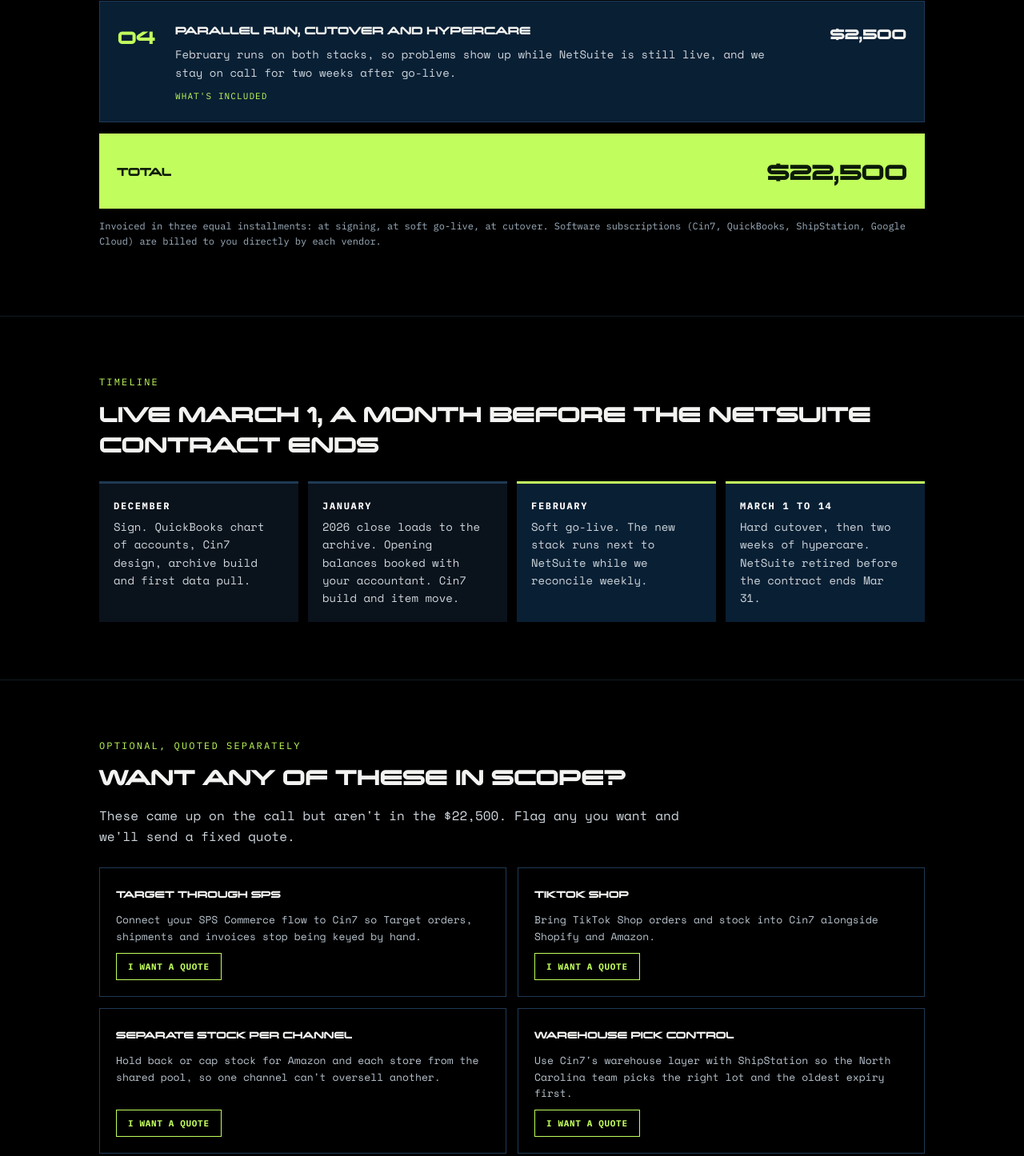
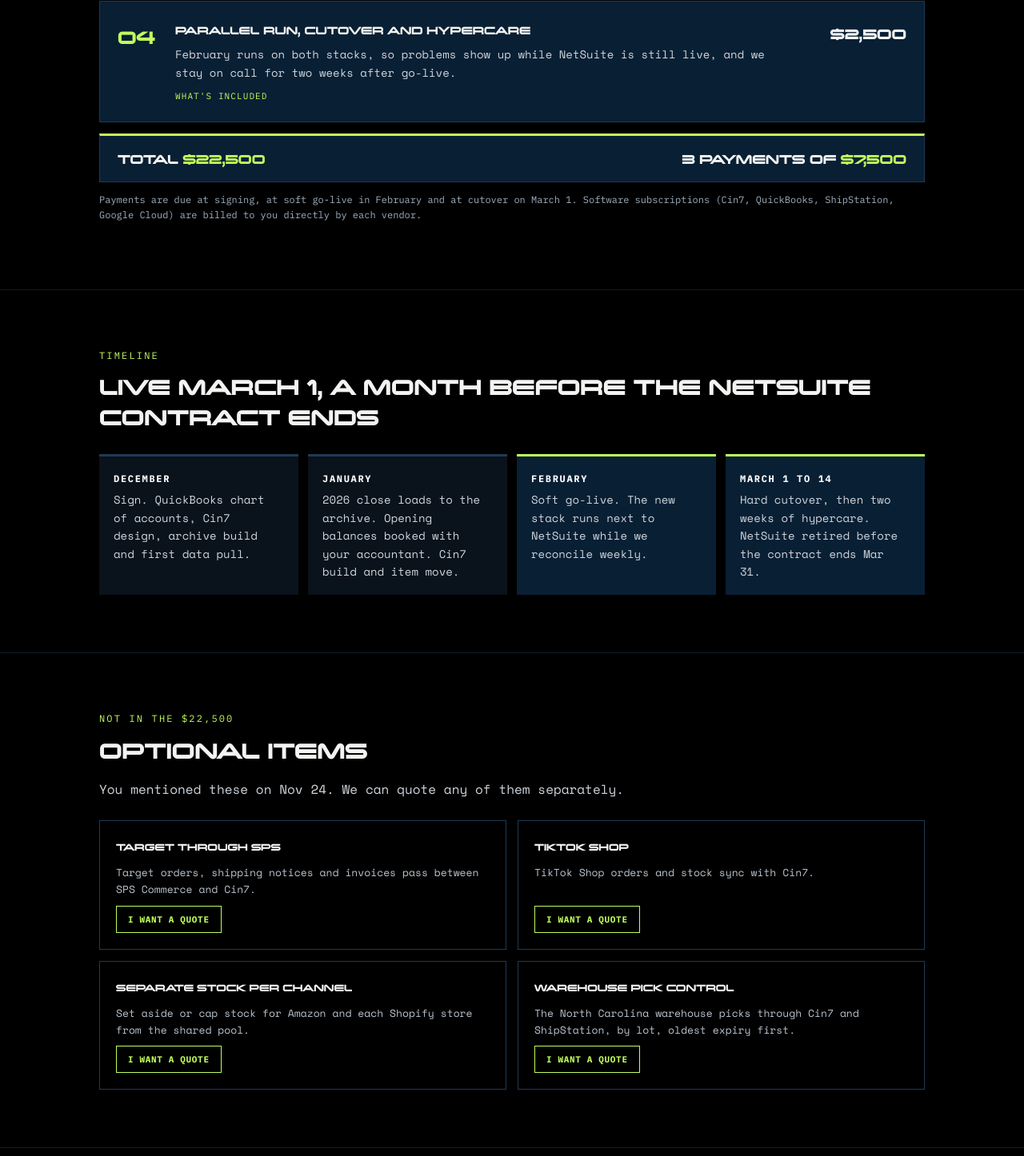
Before and after one commit to AceForce-Group/aceforce.group, a plain HTML site: page preview/suki-ce38d6/index.html in a window 1280 px wide. Shown: the part 3402-4848 px from the top of the page at 80% size. Drawn offline with nearby package versions, Linux system fonts and the light colour scheme; no server answers.

Commit message:
Suki proposal: smaller total with payment line, plainer optional items
Co-Authored-By: Claude Opus 5.5 <noreply@anthropic.com>
Claude-Session: https://claude.ai/code/session_01WjkbAuqjFWYJwU1CpJSb85

```diff
--- a/preview/suki-ce38d6/index.html
+++ b/preview/suki-ce38d6/index.html
@@ -73,9 +73,9 @@ p.lead{color:#cfd6dc;max-width:760px;font-size:16px}
 .part.open ul{display:block}
 .part .more{font-family:"IBM Plex Mono",monospace;font-size:11px;color:var(--lime);letter-spacing:.1em;text-transform:uppercase;margin-top:10px;display:block}
 .part.open .more{display:none}
-.total{display:flex;justify-content:space-between;align-items:center;background:var(--lime);color:#0b1a08;padding:20px 22px}
-.total .d{font-size:18px}
-.total .n{font-family:'Changeling Neo','Michroma',sans-serif;font-size:34px}
+.total{display:flex;justify-content:space-between;align-items:baseline;flex-wrap:wrap;gap:8px 24px;background:var(--navy);border:1px solid var(--line);border-top:3px solid var(--lime);padding:16px 22px}
+.total .t{font-family:'Changeling Neo','Michroma',sans-serif;font-size:20px;text-transform:uppercase}
+.total .t b{color:var(--lime);font-weight:inherit}
 .small{font-family:"IBM Plex Mono",monospace;font-size:12px;color:var(--mute);margin-top:12px}
 @media(max-width:640px){.part{grid-template-columns:40px 1fr}.part .fee{grid-column:2;text-align:left}}
 .tl{display:grid;grid-template-columns:repeat(4,1fr);gap:12px;margin-top:28px}
@@ -279,9 +279,9 @@ footer img{height:20px}
           <span class="more">What's included</span></div>
         <div class="fee">$2,500</div>
       </div>
-      <div class="total"><span class="d">Total</span><span class="n">$22,500</span></div>
+      <div class="total"><span class="t">Total <b>$22,500</b></span><span class="t">3 payments of <b>$7,500</b></span></div>
     </div>
-    <p class="small">Invoiced in three equal installments: at signing, at soft go-live, at cutover. Software subscriptions (Cin7, QuickBooks, ShipStation, Google Cloud) are billed to you directly by each vendor.</p>
+    <p class="small">Payments are due at signing, at soft go-live in February and at cutover on March 1. Software subscriptions (Cin7, QuickBooks, ShipStation, Google Cloud) are billed to you directly by each vendor.</p>
   </div>
 </section>
 
@@ -300,14 +300,14 @@ footer img{height:20px}
 
 <section id="addons" data-section="add-ons">
   <div class="wrap">
-    <div class="eyebrow">Optional, quoted separately</div>
-    <h2 class="d">Want any of these in scope?</h2>
-    <p class="lead">These came up on the call but aren't in the $22,500. Flag any you want and we'll send a fixed quote.</p>
+    <div class="eyebrow">Not in the $22,500</div>
+    <h2 class="d">Optional items</h2>
+    <p class="lead">You mentioned these on Nov 24. We can quote any of them separately.</p>
     <div class="addons">
-      <div class="addon"><h3>Target through SPS</h3><p>Connect your SPS Commerce flow to Cin7 so Target orders, shipments and invoices stop being keyed by hand.</p><button type="button" class="btn ghost sm" data-addon="Target through SPS">I want a quote</button></div>
-      <div class="addon"><h3>TikTok Shop</h3><p>Bring TikTok Shop orders and stock into Cin7 alongside Shopify and Amazon.</p><button type="button" class="btn ghost sm" data-addon="TikTok Shop">I want a quote</button></div>
-      <div class="addon"><h3>Separate stock per channel</h3><p>Hold back or cap stock for Amazon and each store from the shared pool, so one channel can't oversell another.</p><button type="button" class="btn ghost sm" data-addon="Stock per channel">I want a quote</button></div>
-      <div class="addon"><h3>Warehouse pick control</h3><p>Use Cin7's warehouse layer with ShipStation so the North Carolina team picks the right lot and the oldest expiry first.</p><button type="button" class="btn ghost sm" data-addon="Warehouse pick control">I want a quote</button></div>
+      <div class="addon"><h3>Target through SPS</h3><p>Target orders, shipping notices and invoices pass between SPS Commerce and Cin7.</p><button type="button" class="btn ghost sm" data-addon="Target through SPS">I want a quote</button></div>
+      <div class="addon"><h3>TikTok Shop</h3><p>TikTok Shop orders and stock sync with Cin7.</p><button type="button" class="btn ghost sm" data-addon="TikTok Shop">I want a quote</button></div>
+      <div class="addon"><h3>Separate stock per channel</h3><p>Set aside or cap stock for Amazon and each Shopify store from the shared pool.</p><button type="button" class="btn ghost sm" data-addon="Stock per channel">I want a quote</button></div>
+      <div class="addon"><h3>Warehouse pick control</h3><p>The North Carolina warehouse picks through Cin7 and ShipStation, by lot, oldest expiry first.</p><button type="button" class="btn ghost sm" data-addon="Warehouse pick control">I want a quote</button></div>
     </div>
   </div>
 </section>
```
